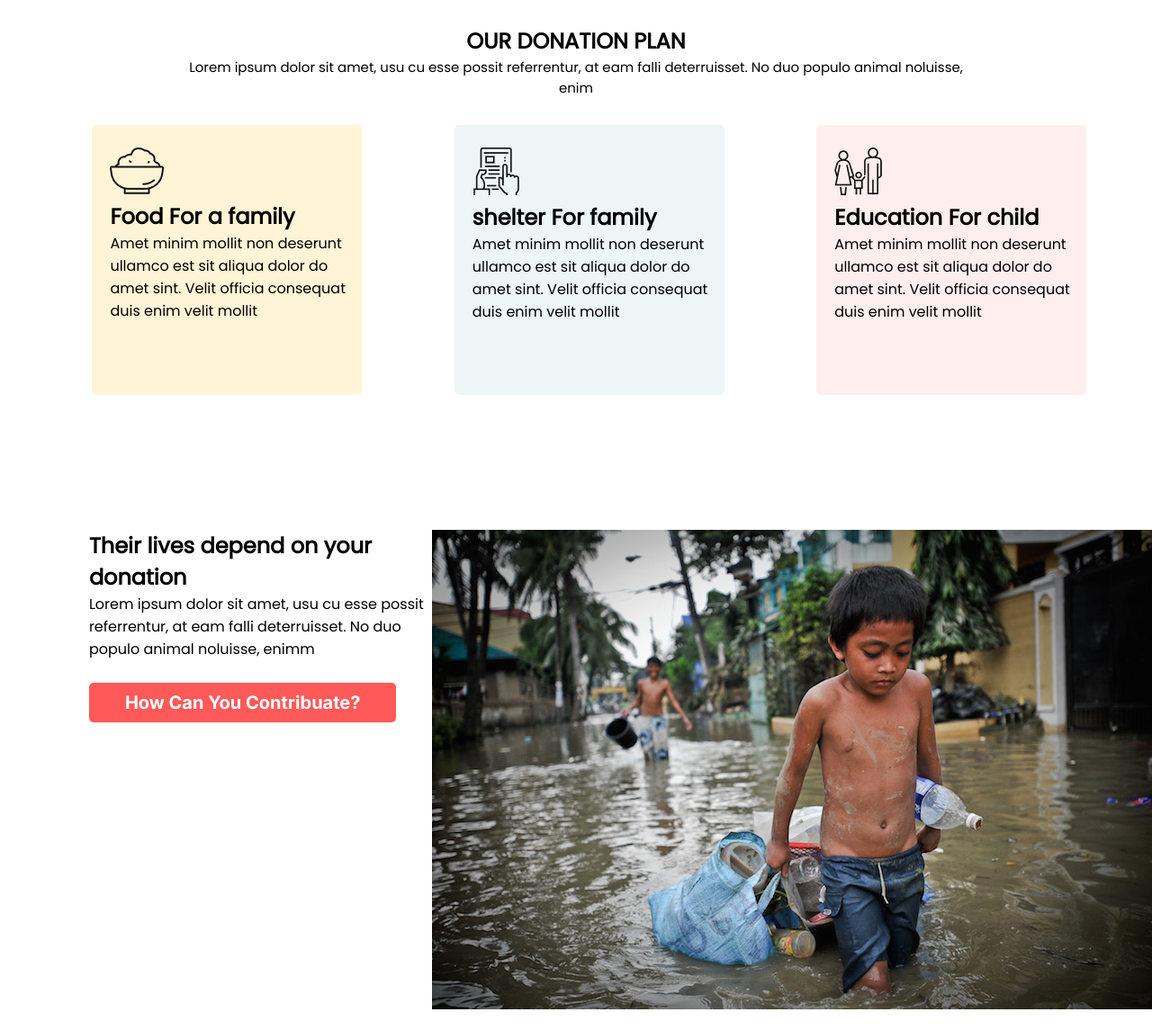
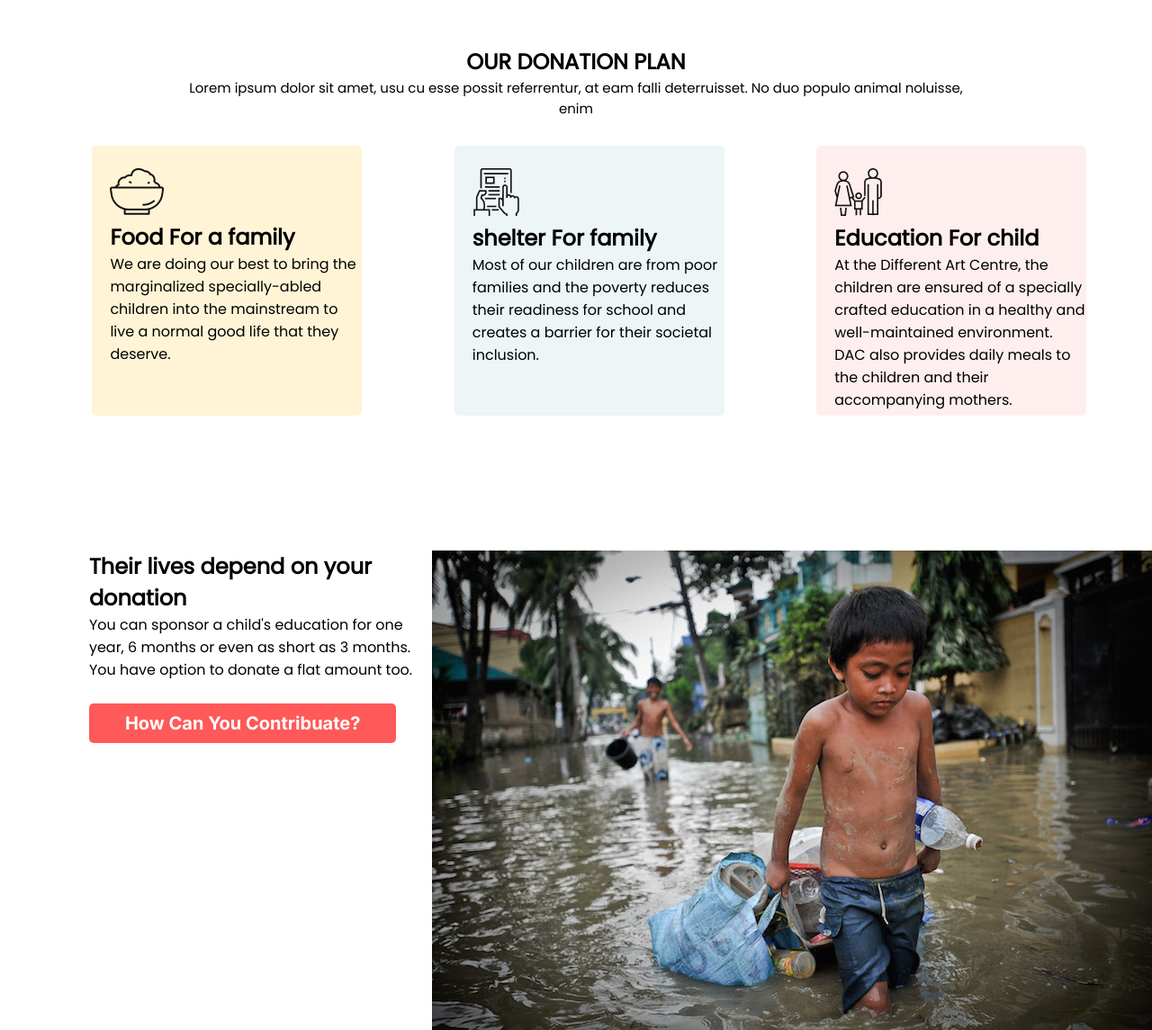
Before and after one commit to Arafath40/donate-today-project, a plain HTML site: page index.html in a window 1280 px wide. Shown: the part 1060-2205 px from the top of the page at 90% size. Drawn offline with Linux system fonts and the light colour scheme.

Commit message:
text added

```diff
--- a/index.html
+++ b/index.html
@@ -21,7 +21,7 @@
         <div class="donate">
           <h1>DONATE TODAY</h1>
           <p>
-            Lorem ipsum dolor sit amet, usu cu esse possit referrentur, at eam fallideterruisset. No duo populo animal noluisse, enim</p>
+            Your donation helps us to continue to support the community through our services! From buying art supplies for sessions with young people to purchasing packaging to safely deliver digital devices - you contribute to the running of our services helping the community.</p>
           <br />
           <br />
           <div class="float-container">
@@ -68,9 +68,7 @@
                       <img src="icons/food.png" alt="">
                       <br>
                       <h2>Food For a family</h2>
-                      Amet minim mollit non deserunt ullamco est sit aliqua dolor do amet
-                      sint. Velit officia consequat duis enim
-                      velit mollit
+                      We are doing our best to bring the marginalized specially-abled children into the mainstream to live a normal good life that they deserve.
                   </div>
 
                   <div class="area-2">
@@ -78,24 +76,21 @@
                       <img src="icons/Frame-1.png" alt="">
                       <br>
                       <h2>shelter For family</h2>
-                      Amet minim mollit non deserunt ullamco est sit aliqua dolor do amet
-                      sint. Velit officia consequat duis enim
-                      velit mollit
+                      Most of our children are from poor families and the poverty reduces their readiness for school and creates a barrier for their societal inclusion.
                 </div>
                   <div class="area-3">
                       <br>
                       <img src="icons/shelter.png" alt="">
                       <br>
                       <h2>Education For child</h2>
-                      Amet minim mollit non deserunt ullamco est sit aliqua dolor do amet sint. Velit officia consequat duis enim velit mollit
+                      At the Different Art Centre, the children are ensured of a specially crafted education in a healthy and well-maintained environment. DAC also provides daily meals to the children and their accompanying mothers.
                 </div>
               </div>
 
                   <div class="God-itis-tough">
                   <div class="coutribute"><h1>Their lives depend on
                     your donation</h1>
-                    Lorem ipsum dolor sit amet, usu cu esse possit referrentur, at eam falli deterruisset. No duo populo
-                    animal noluisse, enimm
+                    You can sponsor a child's education for one year, 6 months or even as short as 3 months. You have option to donate a flat amount too.
                     <br><br><button class="button">How Can You Contribuate?</button>
                   </div>
 
@@ -106,8 +101,7 @@
                 </div>
             <br><br><br> <br> <br>
                 <div><H1>GET OUR UPDATE'S</H1>
-                    Lorem ipsum dolor sit amet, usu cu esse possit referrentur, at eam falli
-                    deterruisset. No duo populo animal noluisse, enim
+                    pls! check our regular update..
                 <div>
                   <div class="last-div">
                   <input class="last-input" type="text" placeholder="enter your gmail address">
--- a/style.css
+++ b/style.css
@@ -13,7 +13,7 @@ body{
 
 .header-banner{
         height: 500px;
-        background-image: url('./images/donation10.jpg');
+        background-image: url('./images/donation13.jpg');
         background-repeat: no-repeat;
         background-size: cover;
         background-position: center center;
```
